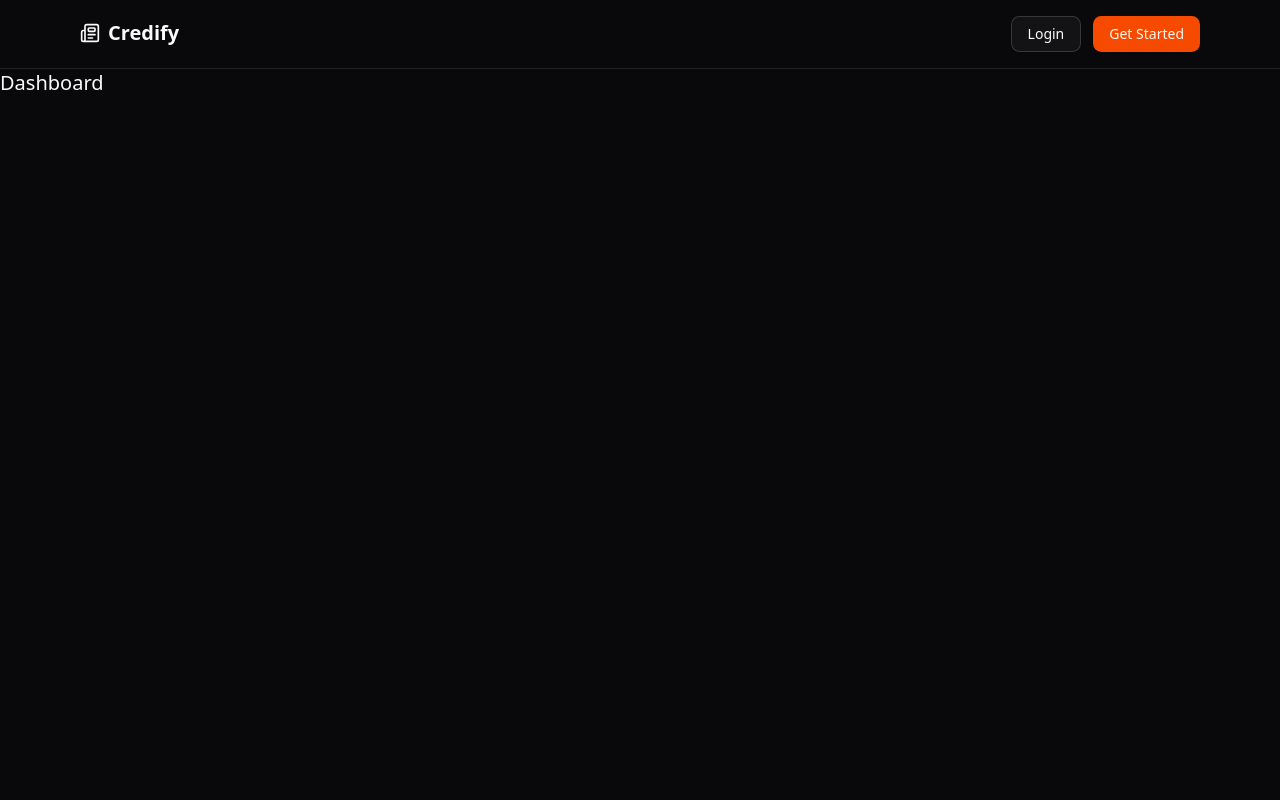
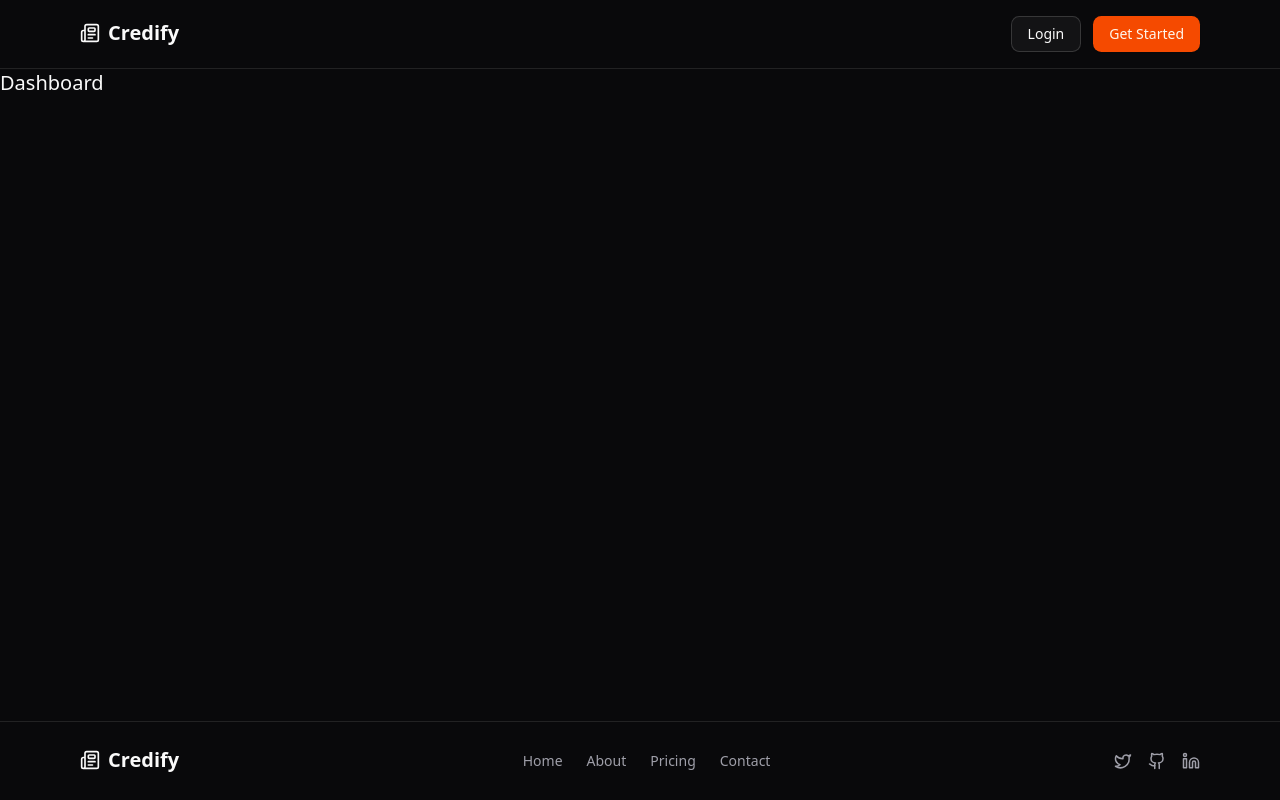
Before and after one commit to devsandeepsharma/Credify, a React (Vite) app: page / in a window 1280 px wide. Built offline with nearby package versions, Linux system fonts and the light colour scheme.

Commit message:
footer component created

```diff
--- /dev/null
+++ b/src/components/layout/Footer.jsx
@@ -0,0 +1,39 @@
+import { Link } from "react-router-dom";
+
+import Logo from "../ui/Logo";
+
+import { Github, Linkedin, Twitter } from "lucide-react";
+
+const Footer = () => {
+
+    const focus = "transition-all outline-none focus-visible:border-ring focus-visible:ring-ring/50 focus-visible:ring-[3px]";
+    const link = `${focus} hover:text-foreground transition`;
+
+    return (
+        <footer className="border-t mt-auto">
+            <div className="py-6 px-4 w-full max-w-6xl mx-auto flex flex-col md:flex-row justify-between items-center gap-6">
+                <div className="flex flex-col items-center md:items-start">
+                    <Link to="/landing" className={focus}><Logo /></Link>
+                    <p className="text-center md:hidden text-sm max-w-3xs text-muted-foreground mt-2">
+                        Helping freelancers & small businesses get feedback fast.
+                    </p>
+                </div>
+
+                <ul className="flex flex-wrap justify-center gap-6 text-sm font-medium text-muted-foreground md:mx-auto">
+                    <li><Link to="/landing" className={link}>Home</Link></li>
+                    <li><Link to="/landing" className={link}>About</Link></li>
+                    <li><Link to="/landing" className={link}>Pricing</Link></li>
+                    <li><Link to="/landing" className={link}>Contact</Link></li>
+                </ul>
+
+                <ul className="flex gap-4 text-muted-foreground">
+                    <li><Link to="/landing" className={link}><Twitter size={18} /></Link></li>
+                    <li><Link to="/landing" className={link}><Github size={18} /></Link></li>
+                    <li><Link to="/landing" className={link}><Linkedin size={18} /></Link></li>
+                </ul>
+            </div>
+        </footer>
+    );
+};
+
+export default Footer;
--- a/src/components/layout/Layout.jsx
+++ b/src/components/layout/Layout.jsx
@@ -1,12 +1,14 @@
 import { Outlet } from "react-router-dom";
 
 import Header from "./Header";
+import Footer from "./Footer";
 
 const Layout = () => {
     return (
         <div className="flex flex-col min-h-screen w-full">
             <Header />
             <Outlet />
+            <Footer />
         </div>
     )
 }
```
